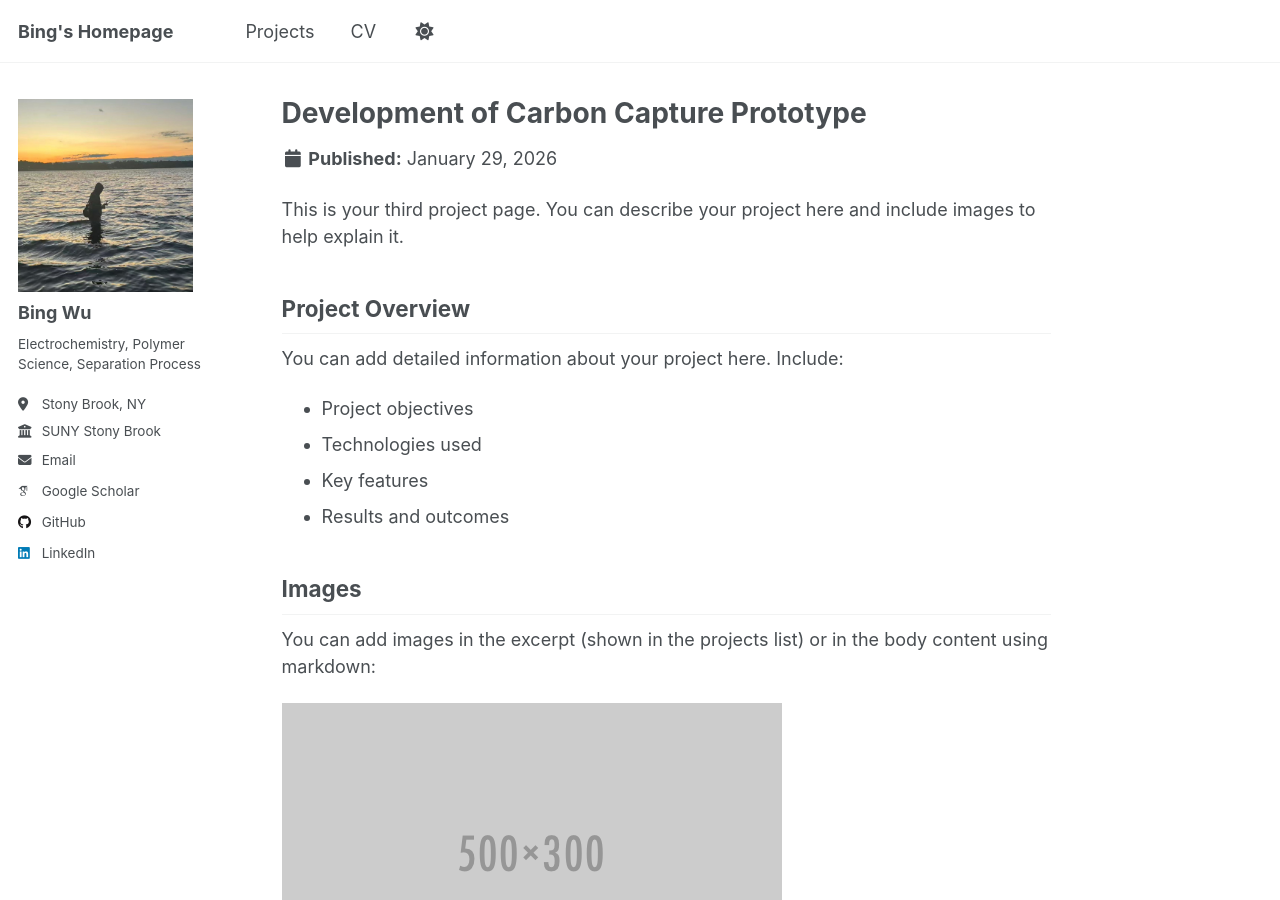
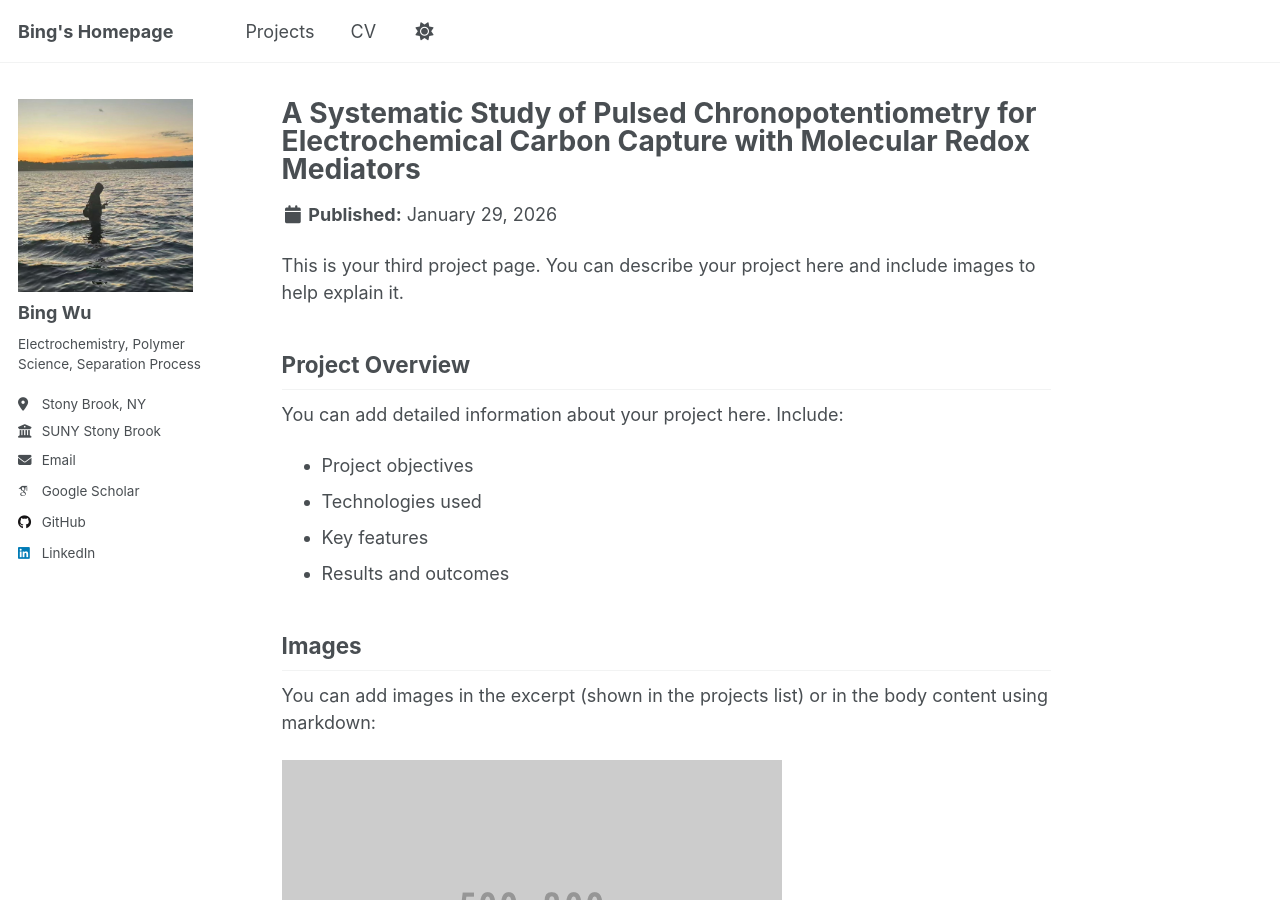
Before and after one commit to Bing-H-WU/Bing-H-WU.github.io, a Jekyll site: the page built from _projects/project-3.md, in a window 1280 px wide and 900 px high. Built offline with Jekyll 4.4.1, drawn with Linux system fonts in a browser that asks for light colours; some web fonts are replaced; a script that is not in the unit is left out.

Commit message:
Update project 3 title

```diff
--- a/_projects/project-3.md
+++ b/_projects/project-3.md
@@ -1,5 +1,5 @@
 ---
-title: "Development of Carbon Capture Prototype"
+title: "A Systematic Study of Pulsed Chronopotentiometry for Electrochemical Carbon Capture with Molecular Redox Mediators"
 excerpt: "This projest aims to develop electrochemical carbon capture systems based on molecular redox mediators, focusing on the fundamental electrochemical reactions between the mediator and the surrounding electrolyte environment. My work integrates parameter optimization, pulse-current operation, and electrolyte formulation to enhance reaction kinetics, reduce energy consumption, and improve long-term system stability. By systematically tuning both the operating conditions and the chemical properties of the electrolyte. <br/><img src='/images/ECC.png'>"
 collection: projects
 date_range: "Jan 2024 - Present"
```
